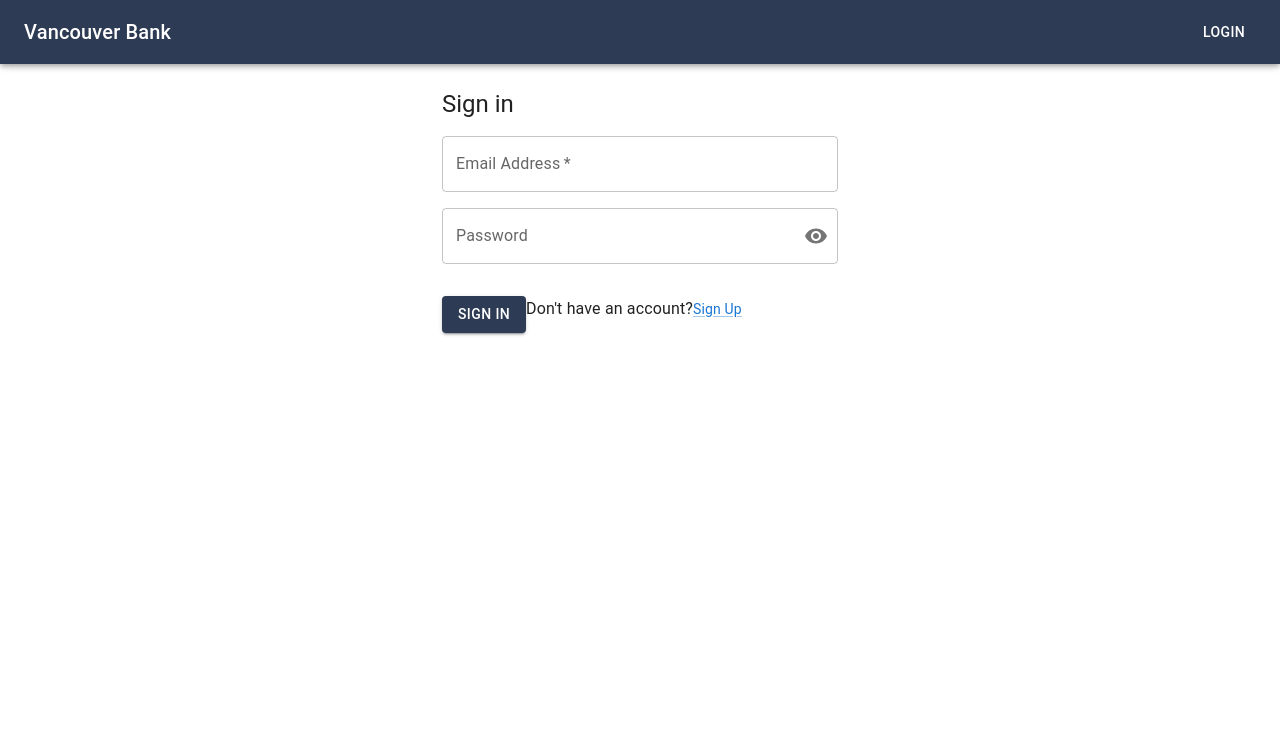
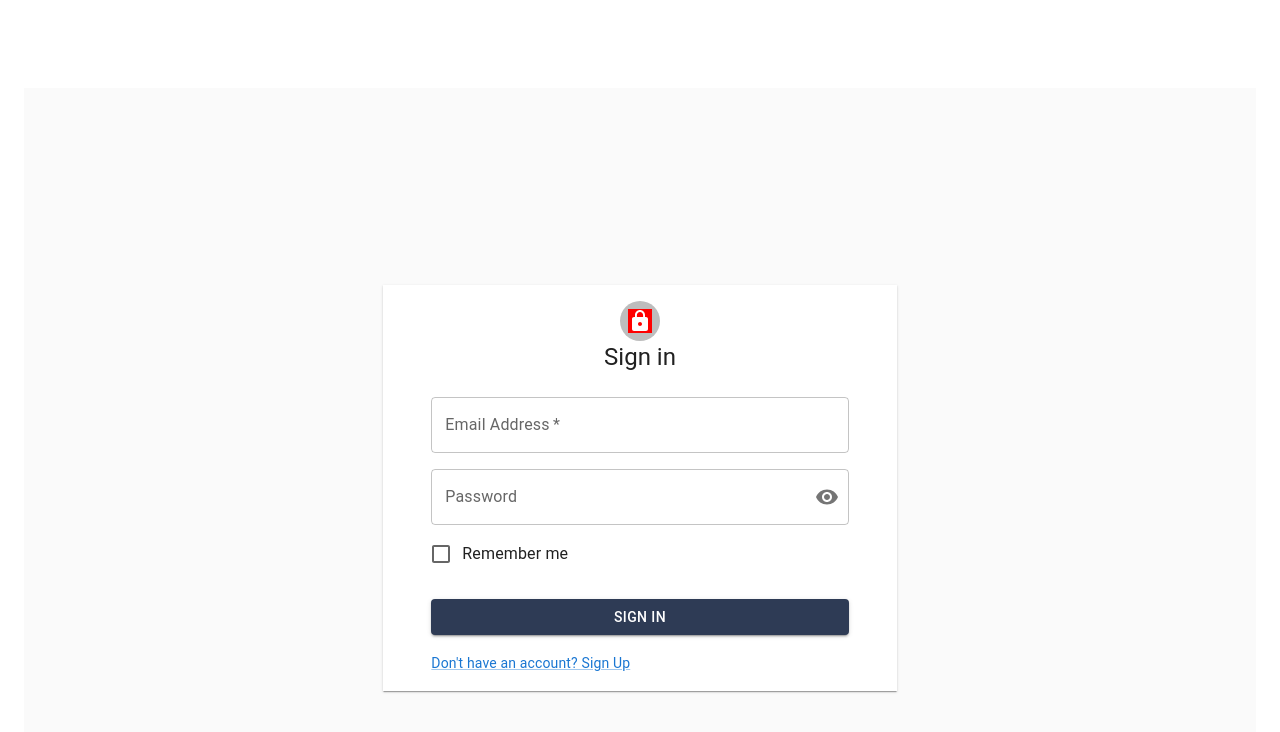
Before and after one commit to we-succeed/vb, a React (Create React App) app in the folder client/: page /login in a window 1280 px wide. Shown: the top 732 px of the page. Built offline with nearby package versions, Linux system fonts and the light colour scheme.

Commit message:
made card in Signin page

```diff
--- a/client/src/components/commons/MenuAppBar.js
+++ b/client/src/components/commons/MenuAppBar.js
@@ -30,6 +30,7 @@ const MenuAppBar = (props) => {
             }),
         }),
     }));
+    if (window.location.pathname === '/login') return null;
     return (
         <>
             <AppBar position="fixed" open={props.open}>
--- a/client/src/pages/Login.js
+++ b/client/src/pages/Login.js
@@ -1,38 +1,83 @@
 import * as React from 'react';
-import Container from '@mui/material/Container';
 import Link from '@mui/material/Link';
 import axios from "axios";
-import {useEffect, useState} from "react";
-import {useNavigate} from 'react-router-dom';
+import { useEffect, useState } from "react";
+import { useNavigate } from 'react-router-dom';
 import SnackbarAlert from "../components/shared-dialog/SnackbarAlert";
 import VBInputField from "../components/shared-forms/VBInputField";
 import PageTitle from "../components/shared-forms/PageTitle";
 import VBButton from "../components/shared-forms/VBButton";
-import {API_AUTH} from '../utils/APIs';
-import {Forms} from "../utils/Forms";
+import { API_AUTH } from '../utils/APIs';
+import { Forms } from "../utils/Forms";
+import { Avatar, Checkbox, CssBaseline, FormControlLabel, Grid, Paper } from '@mui/material';
+import LockIcon from '@mui/icons-material/Lock';
+import { makeStyles } from "@material-ui/core/styles";
 
 const initialAlert = {
     open: false,
     message: '',
     status: 0
 }
+
+const useStyles = makeStyles((theme) => ({
+    root: {
+        height: "100vh",
+        backgroundRepeat: "no-repeat",
+        backgroundPosition: "center",
+        backgroundSize: "cover",
+        backgroundColor:
+            theme.palette.type === "light"
+                ? theme.palette.grey[50]
+                : theme.palette.grey[900],
+
+        display: "flex",
+        alignItems: "center",
+        justifyContent: "center"
+    },
+    size: {
+        display: "flex",
+        flexDirection: "column",
+        alignItems: "center",
+        justifyContent: "center"
+    },
+
+    paper: {
+        margin: theme.spacing(2, 6),
+        display: "flex",
+        flexDirection: "column",
+        alignItems: "center"
+    },
+    avatar: {
+        margin: theme.spacing(0),
+        backgroundColor: theme.palette.secondary.main
+    },
+    form: {
+        width: "100%", // Fix IE 11 issue.
+        marginTop: theme.spacing(1)
+    },
+    submit: {
+        margin: theme.spacing(3, 0, 2)
+    }
+}));
+
 const Login = () => {
     const navigate = useNavigate();
-    const [data, setData] = useState({email: "", password: ""});
+    const [data, setData] = useState({ email: "", password: "" });
     const [alert, setAlert] = useState(initialAlert);
+
     useEffect(() => {
         if (localStorage.getItem('vb'))
             navigate(`../user/${JSON.parse(localStorage.getItem('vb'))['_id']}/accounts`)
     })
     //API
     const login = () => {
-        axios.post(API_AUTH, data,{withCredentials: true,  credentials: 'same-origin'})
+        axios.post(API_AUTH, data, { withCredentials: true, credentials: 'same-origin' })
             .then(res => {
                 localStorage.setItem("vb", JSON.stringify(res.data.user));
                 window.location.assign("../");
             }).catch(e => {
-            setAlert({...alert, open: true, message: e.response.data.message});
-        })
+                setAlert({ ...alert, open: true, message: e.response.data.message });
+            })
     }
     const handleSubmit = async (e) => {
         e.preventDefault();
@@ -40,25 +85,58 @@ const Login = () => {
     };
     const PageCallBack = {
         inputChange: (e) => {
-            setData({...data, [e.target.name]: e.target.value});
+            setData({ ...data, [e.target.name]: e.target.value });
         },
         inputBlur: (e) => {
 
         }
     }
+
+    const classes = useStyles();
+
     return (
-        <Container component="main" maxWidth="xs">
-            <PageTitle title="Sign in"/>
-            {Forms.Login.schema.map((form, idx) => (
-                <VBInputField key={idx} form={form} data={data} cb={PageCallBack}/>
-            ))}
-            <VBButton title="Sign In" onClick={handleSubmit}/>
-            Don't have an account?
-            <Link href="/client/src/pages/SignUp" variant="body2">
-                Sign Up
-            </Link>
-            <SnackbarAlert alert={alert}/>
-        </Container>
+        <Grid container component="main" className={classes.root}>
+            <CssBaseline />
+            <Grid
+                className={classes.size}
+                item
+                xs={12}
+                sm={8}
+                md={5}
+                component={Paper}
+                elevation={1}
+                square
+            >
+                <div className={classes.paper}>
+                    <Avatar className={classes.avatar}>
+                        <LockIcon sx={{background:'red'}}/>
+                    </Avatar>
+                    <PageTitle title="Sign in" />
+                    <form className={classes.form} noValidate>
+                        {Forms.Login.schema.map((form, idx) => (
+                            <VBInputField key={idx} form={form} data={data} cb={PageCallBack} />
+                        ))}
+                        <Grid>
+                        <FormControlLabel
+                            control={<Checkbox value="remember" color="primary" />}
+                            label="Remember me"
+                        />
+                        </Grid>
+                        <Grid>
+                        <VBButton title="Sign In" fullWidth onClick={handleSubmit} />
+                        </Grid>
+                        <Grid container>
+                            <Grid item>
+                                <Link href="/client/src/pages/SignUp" variant="body2">
+                                    Don't have an account? Sign Up
+                                </Link>
+                            </Grid>
+                        </Grid>
+                        <SnackbarAlert alert={alert} />
+                    </form>
+                </div>
+            </Grid>
+        </Grid>
     );
 };
 
--- a/package.json
+++ b/package.json
@@ -4,6 +4,7 @@
   "description": "Vancouver Bank Project for learning web service",
   "private": true,
   "dependencies": {
+    "@mui/icons-material": "^5.10.6",
     "axios": "^0.27.2",
     "bcrypt": "^5.0.1",
     "body-parser": "^1.20.0",
@@ -29,11 +30,11 @@
     "url": "https://github.com/we-succeed/VB/issues"
   },
   "scripts": {
-    "build" : "cd client && npm run build",
+    "build": "cd client && npm run build",
     "install-client": "cd client && npm install",
     "heroku-postbuild": "npm run install-client && npm run build",
     "server": "nodemon server.js",
-    "dev":  "concurrently --kill-others-on-fail \"npm run server\" \"npm run start --prefix client\"",
+    "dev": "concurrently --kill-others-on-fail \"npm run server\" \"npm run start --prefix client\"",
     "start": "concurrently --kill-others-on-fail \"npm run server\" \"npm run start --prefix client\""
   },
   "browserslist": {
```
Also changed, not shown: client/package.json (+8 -7 lines), 2 other files (tests, documents, lock files or other folders).
